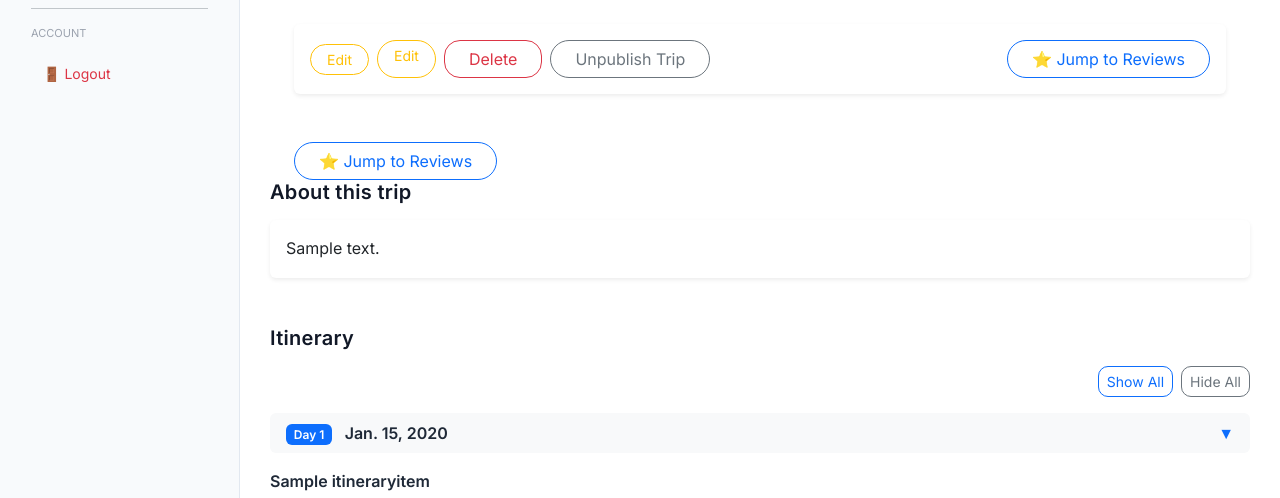
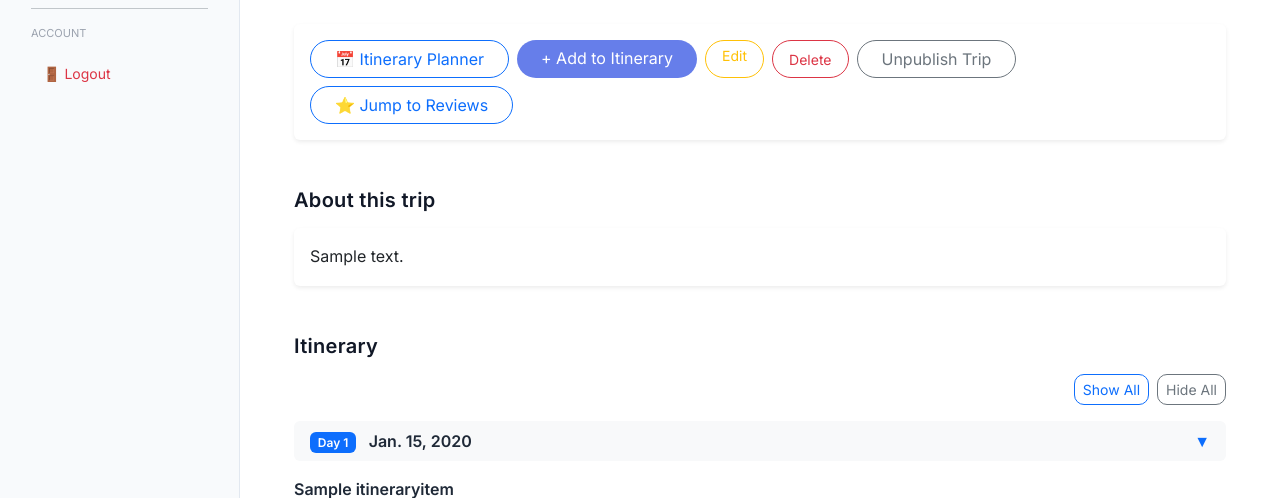
Before and after one commit to DanaDvorcakova/travel-planner, a Django app: page /trip/1/ in a window 1280 px wide. Shown: the part 301-799 px from the top of the page. Run offline with Django 5.2, Linux system fonts and the light colour scheme; a user stored in the database is signed in; tables that the repository leaves empty hold one stand-in row (values such as "Sample post"); a database or web service that is not in the repository returns one stand-in record (values such as "Sample title"); data that the repository does not hold is empty.

Commit message:
another improvements

```diff
--- a/templates/trips/trip_detail.html
+++ b/templates/trips/trip_detail.html
@@ -59,45 +59,47 @@
          ACTION BUTTONS ROW
     ========================= -->
     <div class="card border-0 shadow-sm mb-5">
+
         <div class="card-body d-flex justify-content-between align-items-center flex-wrap gap-2">
 
-        <!-- LEFT: Owner actions -->
+            <!-- LEFT: Owner actions ONLY -->
+            <div class="d-flex flex-wrap gap-2">
+
                 {% if user.is_authenticated and trip.user == user %}
-        <div class="d-flex flex-wrap gap-2 align-items-center">
 
-            <!-- Edit button -->
-            <a href="{% url 'edit_trip' trip.id %}" class="btn btn-outline-warning btn-sm rounded-pill px-3">
-                Edit
+
+                <a href="{% url 'planner' trip.id %}" class="btn btn-outline-primary rounded-pill px-4">
+                    📅 Itinerary Planner
                 </a>
 
-            <!-- Delete button modal -->
-            {% include "components/delete_modal.html" with object=trip delete_url="delete_trip" modal_title="Delete Trip" modal_message="Are you sure you want to delete this trip?" subtitle=trip.destination extra=trip.start_date|add:" → "|add:trip.end_date button_text="Delete" %}
+                <a href="{% url 'add_item' trip.id %}" class="btn btn-primary rounded-pill px-4">
+                    + Add to Itinerary
+                </a>
 
-    <!-- PUBLISH / UNPUBLISH BUTTON -->
-    <form method="post" action="{% url 'toggle_publish_trip' trip.id %}" onsubmit="console.log('Publish clicked')">
+                <!-- TRIP ACTIONS -->
+<div class="d-flex gap-2">
+    <!-- Edit Trip -->
+    <a href="{% url 'edit_trip' trip.id %}" class="btn btn-outline-warning btn-sm rounded-pill px-3">Edit</a>
+
+    <!-- Delete Trip -->
+    <button type="button" class="btn btn-outline-danger btn-sm rounded-pill px-3"
+            data-bs-toggle="modal" data-bs-target="#deleteTripModal{{ trip.id }}">
+        Delete
+    </button>
+
+    <!-- Publish / Unpublish -->
+    <form method="post" action="{% url 'toggle_publish_trip' trip.id %}">
         {% csrf_token %}
         {% if trip.is_published %}
-        <button type="submit" class="btn btn-outline-secondary rounded-pill px-4">
-            Unpublish Trip
-        </button>
+            <button type="submit" class="btn btn-outline-secondary rounded-pill px-4">Unpublish Trip</button>
         {% else %}
-        <button type="submit" class="btn btn-success rounded-pill px-4">
-            Publish Trip
-        </button>
+            <button type="submit" class="btn btn-success rounded-pill px-4">Publish Trip</button>
         {% endif %}
     </form>
+</div>
 
-</div>
                 {% endif %}
 
-        <!-- RIGHT: Jump to reviews -->
-        <div class="d-flex">
-            <a href="#reviews" class="btn btn-outline-primary rounded-pill px-4">
-                ⭐ Jump to Reviews
-            </a>
-        </div>
-
-    </div>
             </div>
 
             <!-- RIGHT: PUBLIC BUTTON -->
@@ -109,6 +111,7 @@
 
         </div>
     </div>
+
     <!-- =========================
          DESCRIPTION
     ========================= -->
```
Also changed, not shown: templates/trips/dashboard.html (+48 -9 lines). Lines whose indentation alone changed are shown as unchanged.
